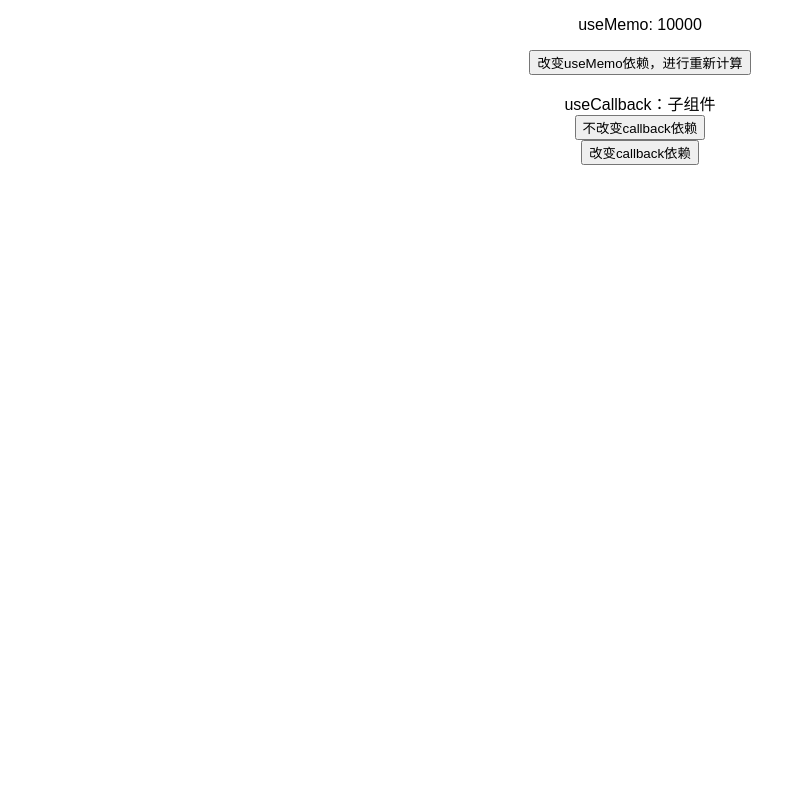
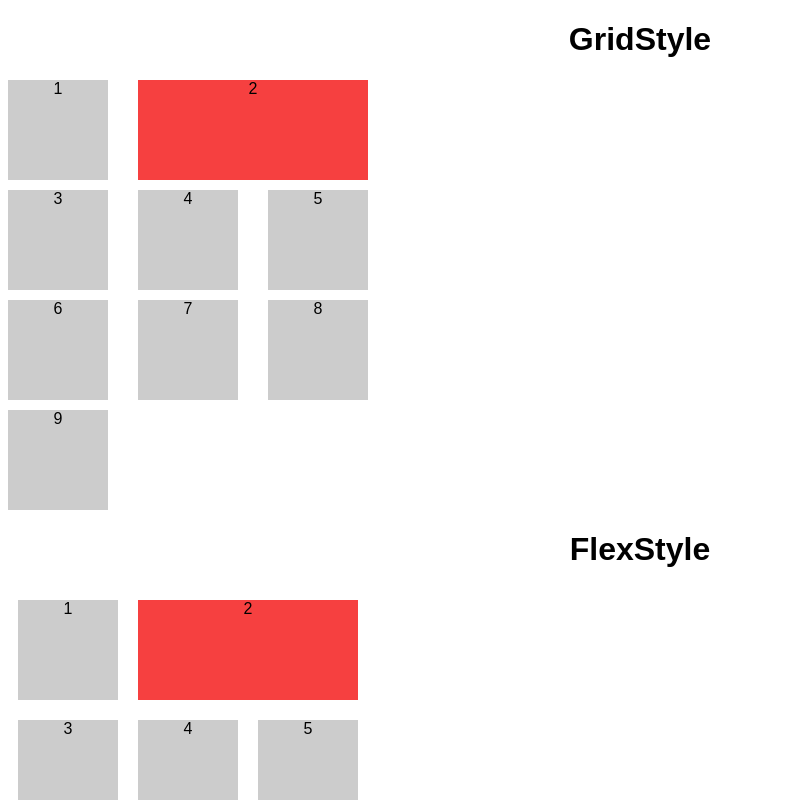
Before and after one commit to liquidGo/Abstract_Key_Processes, a React (Create React App) app: page / in a window 1280 px wide. Shown: the top 800 px of the page, without its empty margins (0-806 px from the left). Built offline with nearby package versions, Linux system fonts and the light colour scheme.

Commit message:
feat: 离职前

```diff
--- a/src/App.tsx
+++ b/src/App.tsx
@@ -28,8 +28,8 @@ export default function App() {
       {/* <Other_Demo_Animation /> */}
       {/* <Other_Demo_DiffSetState /> */}
       {/* <Other_Demo_Blob/> */}
-      {/* <Other_Demo_Style_Layout /> */}
-      <Other_useMemo_useCallback />
+      <Other_Demo_Style_Layout />
+      {/* <Other_useMemo_useCallback /> */}
 
       {/* <Components_Demo_Form /> */}
     </div>
```
